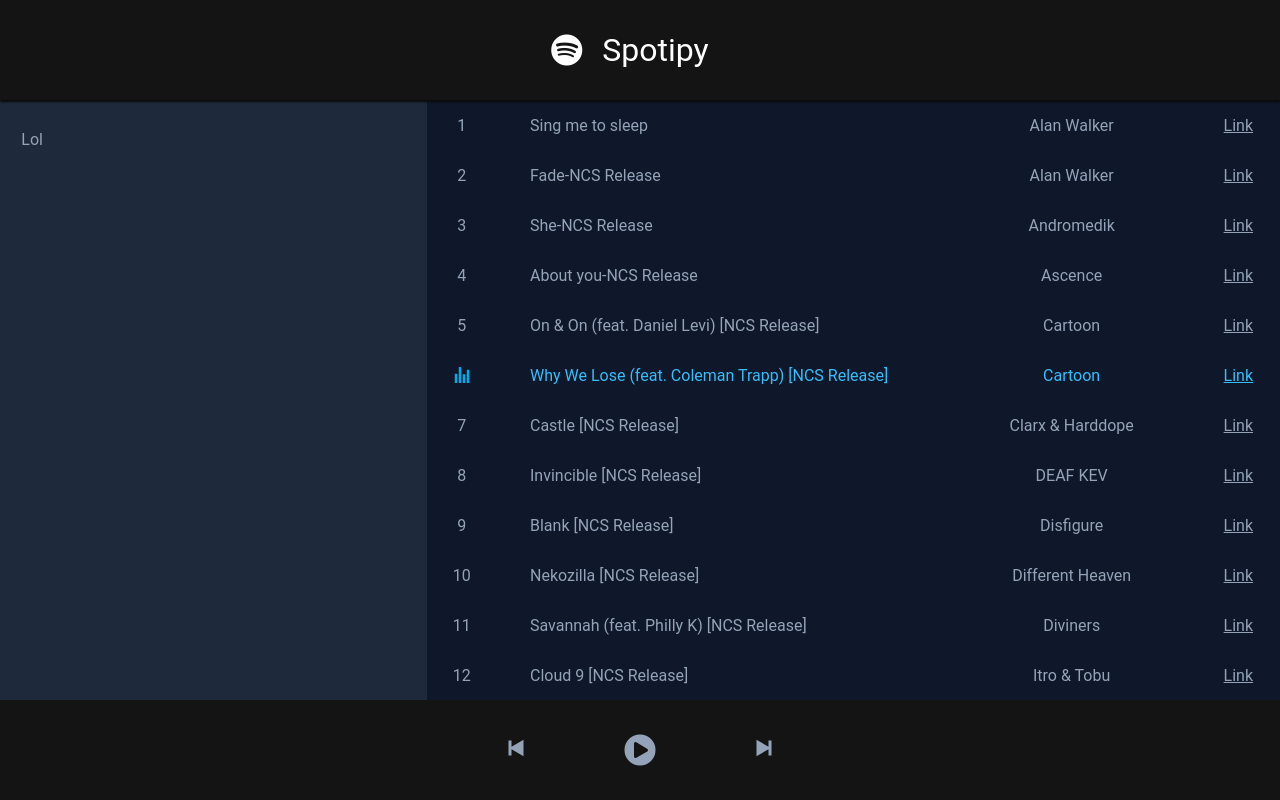
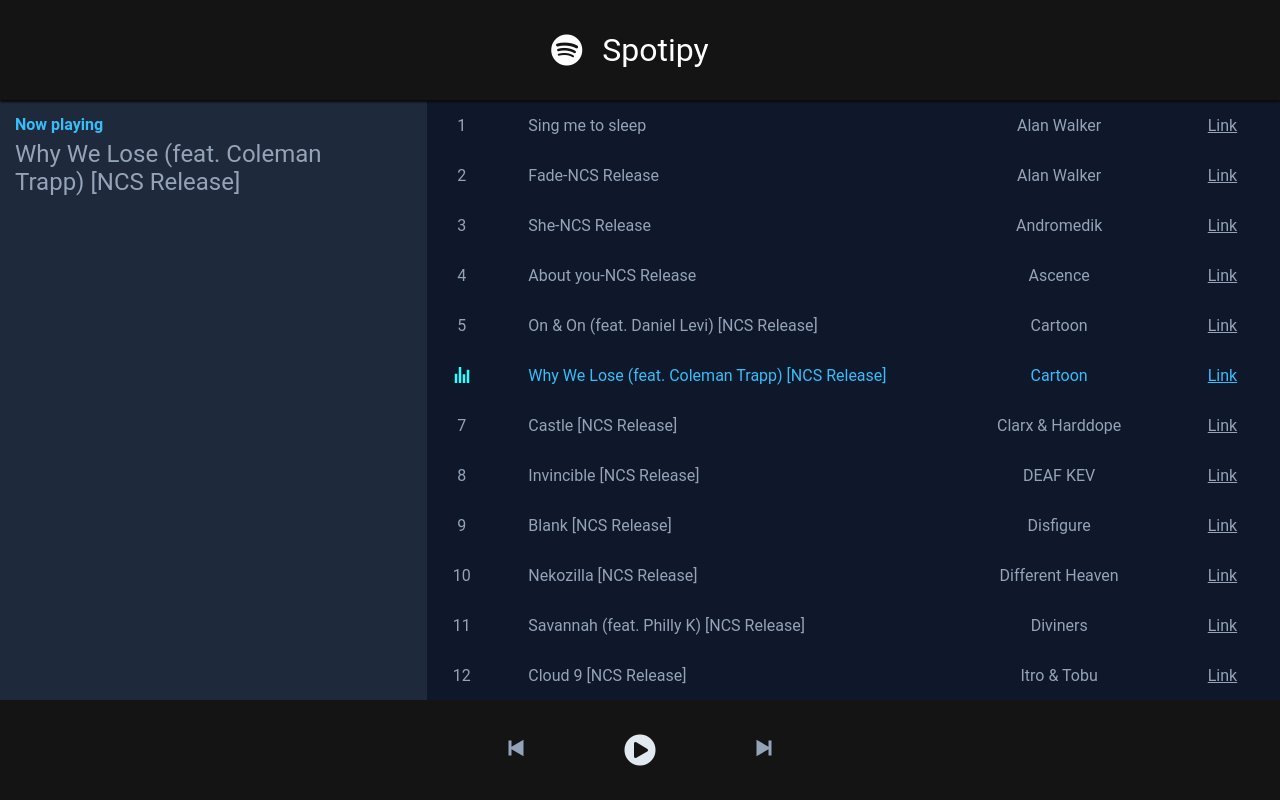
Before and after one commit to jessej-samuel/spotipy, a React (Create React App) app: page / in a window 1280 px wide. Both pictures are taken after a click on the element 863 px from the left and 375 px from the top of the page. Built offline with nearby package versions, Linux system fonts and the light colour scheme.

Commit message:
Add: Minor UI improvements

```diff
--- a/src/components/NavBar.css
+++ b/src/components/NavBar.css
@@ -1,6 +1,5 @@
 .navbar {
     background-color: rgb(20, 20, 20);
-    backdrop-filter: blur(5px);
     color: white;
     top: 0px;
     display: flex;
--- a/src/components/Player.css
+++ b/src/components/Player.css
@@ -18,10 +18,14 @@
 i.fas.fa-pause-circle {
     font-size: 2rem;
 }
+#player > .main-control > i {
+    color: #e2e8f0;
+}
 
-#player:hover {
+/* #player:hover {
     cursor: pointer;
-}
+} */
+
 .control > .fas:hover,
 .control > svg:hover {
     color: #e2e8f0;
--- a/src/components/Player.js
+++ b/src/components/Player.js
@@ -17,7 +17,7 @@
                     ></path>
                 </svg>
             </div>
-            <div className="control">
+            <div className="main-control">
                 <i className="fas fa-play-circle"></i>
             </div>
             <div className="control">
--- a/src/components/SongDetail.css
+++ b/src/components/SongDetail.css
@@ -3,19 +3,30 @@
     grid-column: 1/5;
     color: #94a3b8;
     background-color: #1e293b;
-    /* display: grid;
+    display: grid;
     grid-template-columns: 1fr 1fr;
-    grid-template-rows: 50% 1fr 1fr 1fr; */
-    display: flex;
+    grid-template-rows: 30% 1fr 1fr 1fr;
+    /* display: flex;
     justify-content: center;
-    align-items: center;
+    align-items: center; */
 }
 
-/* .song-detail > .header {
+.now-playing > .header {
+    font-weight: 400;
+    font-size: 1.5rem;
+}
+
+.now-playing {
     grid-column: 1/3;
-} */
-
-@media (max-width: 400px) {
+    display: flex;
+    flex-direction: column;
+    padding-left: 12px;
+    padding-top: 12px;
+}
+.now-playing > *{
+    margin: 3px;
+}
+@media (max-width: 760px) {
     .song-detail {
         display: none;
     }
--- a/src/components/SongDetail.js
+++ b/src/components/SongDetail.js
@@ -9,9 +9,13 @@
         if (selectedSong) {
             return (
                 <>
-                    <div className="banner-container">
-                        Lol
+                    <div className="now-playing">
+                        <div id="active">
+                            <strong>Now playing</strong>
+                        </div>
+                        <div className="header">{selectedSong.name}</div>
                     </div>
+                    <div className="banner-container"></div>
                 </>
             );
         } else {
--- a/src/components/SongItem.css
+++ b/src/components/SongItem.css
@@ -1,6 +1,6 @@
 .song-item {
     color: rgb(148, 163, 184);
-    width: 100%;
+    width: 98%;
     height: fit-content;
     display: grid;
     grid-template-columns: 10% 50% 30% 10%;
@@ -8,10 +8,11 @@
 }
 
 .song-item:hover {
-    background-color: rgba(65, 23, 42, 0.1);
+    background-color: #1e293b;
+    border-radius: 4px;
     /* color: rgb(03 213 225); */
     color: #cbd5e1;
-    cursor: pointer;
+    cursor: default;
 }
 
 .index {
@@ -34,19 +35,18 @@
     justify-content: flex-start !important;
 }
 
-.selector > svg,
+.item-control > svg,
 a {
     color: inherit;
 }
 
 .selector > svg:hover {
     color: #38bdf8;
-    filter: invert(48%) sepia(79%) saturate(1685%) hue-rotate(159deg) brightness(91%) contrast(101%);
 }
 
 .small-icon {
     width: 16px;
     height: 16px;
     color: inherit;
-    filter: invert(48%) sepia(79%) saturate(1685%) hue-rotate(159deg) brightness(91%) contrast(101%);
+    margin: 0px;
 }
--- a/src/components/SongItem.js
+++ b/src/components/SongItem.js
@@ -10,42 +10,35 @@
         if (hovered) {
             if (selectedSong === song) {
                 return (
-                    // <i
-                    //     className="fas fa-pause-circle"
-                    //     style={{ fontSize: "1.9rem" }}
-                    // ></i>
-                    <div>
+                    // Pause icon on playing song
+                    <div className="item-control">
                         <svg
                             height="32"
                             role="img"
                             width="32"
                             viewBox="0 0 24 24"
                             className="small-icon"
-                            fill="currentColor"
                         >
                             <rect
                                 x="5"
                                 y="3"
                                 width="4"
                                 height="18"
-                                fill="#38bdf8"
+                                fill="currentColor"
                             ></rect>
                             <rect
                                 x="15"
                                 y="3"
                                 width="4"
                                 height="18"
-                                fill="#38bdf8"
+                                fill="currentColor"
                             ></rect>
                         </svg>
                     </div>
                 );
             }
             return (
-                // <i
-                //     className="fas fa-play-circle"
-                //     style={{ fontSize: "1.9rem" }}
-                // ></i>
+                // Play icon
                 <div>
                     <svg
                         height="32"
@@ -56,7 +49,7 @@
                     >
                         <polygon
                             points="21.57 12 5.98 3 5.98 21 21.57 12"
-                            fill="#38bdf8"
+                            fill="currentColor"
                         ></polygon>
                     </svg>
                 </div>
--- a/src/components/SongList.css
+++ b/src/components/SongList.css
@@ -2,6 +2,12 @@
     grid-column: 5/13;
     grid-row: 2/8;
     overflow-y: auto;
+    overflow-x: hidden;
     height: 75vh;
     padding-left: 20px;
 }
+@media (max-width: 760px) {
+    #song-list {
+        grid-column: 1/13;
+    }
+}
--- a/src/index.css
+++ b/src/index.css
@@ -10,7 +10,9 @@
     font-family: source-code-pro, Menlo, Monaco, Consolas, "Courier New",
         monospace;
 }
-
+* {
+    cursor: default;
+}
 #root {
     width: 100%;
     height: 100vh;
```
